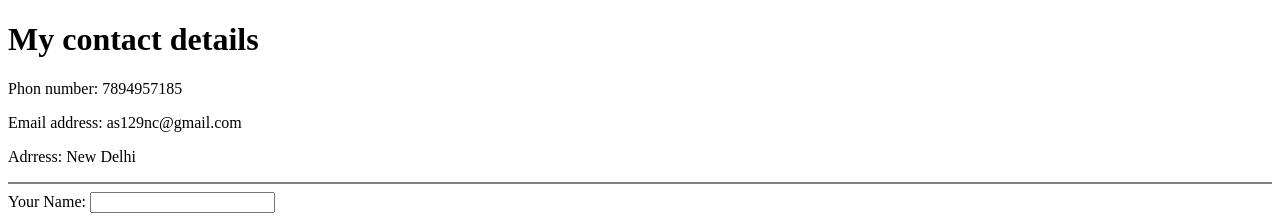
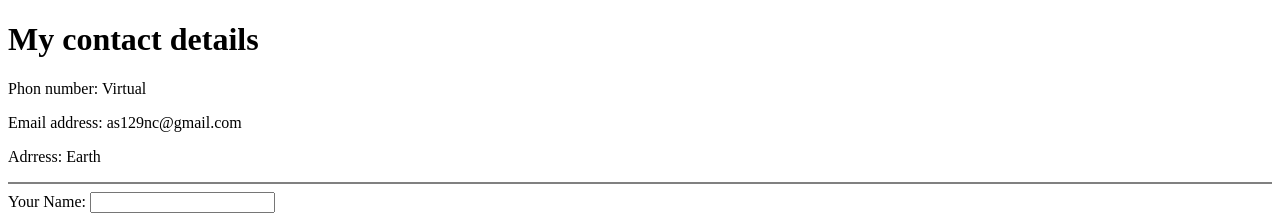
Before and after one commit to FleetingCloud/FleetingCloud-CV, a plain HTML site: page contact.html in a window 1280 px wide. Shown: the top 216 px of the page. Drawn offline with Linux system fonts and the light colour scheme.

Commit message:
Update contact.html

```diff
--- a/contact.html
+++ b/contact.html
@@ -9,9 +9,9 @@
 
 <body>
     <h1>My contact details</h1>
-    <p>Phon number: 7894957185</p>
+    <p>Phon number: Virtual</p>
     <p>Email address: as129nc@gmail.com</p>
-    <p>Adrress: New Delhi</p>
+    <p>Adrress: Earth</p>
     <hr size="2" noshade="">
 
     <form action="" method="get" class="form-example">
```
